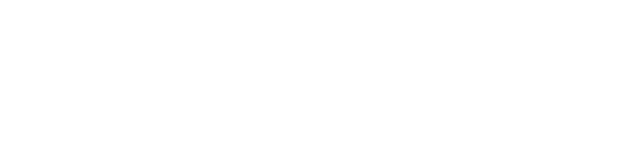
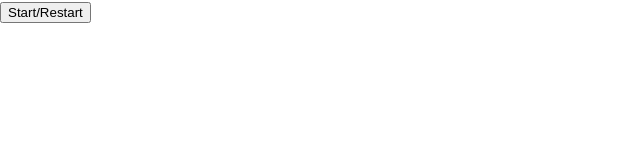
Before and after one commit to kimbambala/Etch-A-Sketch, a plain HTML site: page index.html in a window 1280 px wide. Shown: the whole page, without its empty margins (0-640 px from the left). Drawn offline with Linux system fonts and the light colour scheme.

Commit message:
final changes

```diff
--- a/index.html
+++ b/index.html
@@ -8,13 +8,12 @@
     <link rel="stylesheet" href="style.css">
 </head>
 <body>
+ <div class='reset-page'>
+    <button>Start/Restart</button>
+ </div>
  <div class="container">
-   <div class="grid"></div>
 
  </div>
-
-
-
 <script src="main.js"></script>
 </body>
 </html>
```
